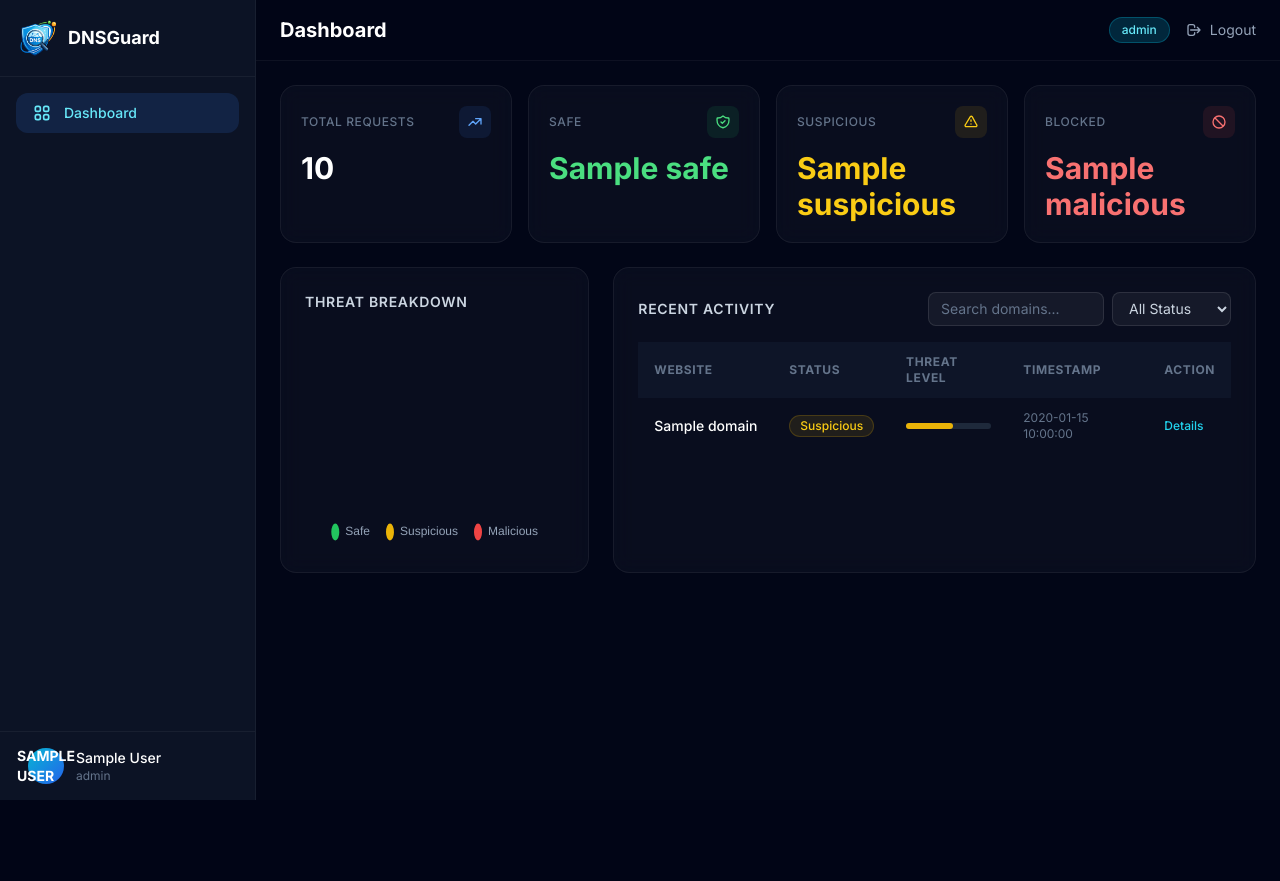
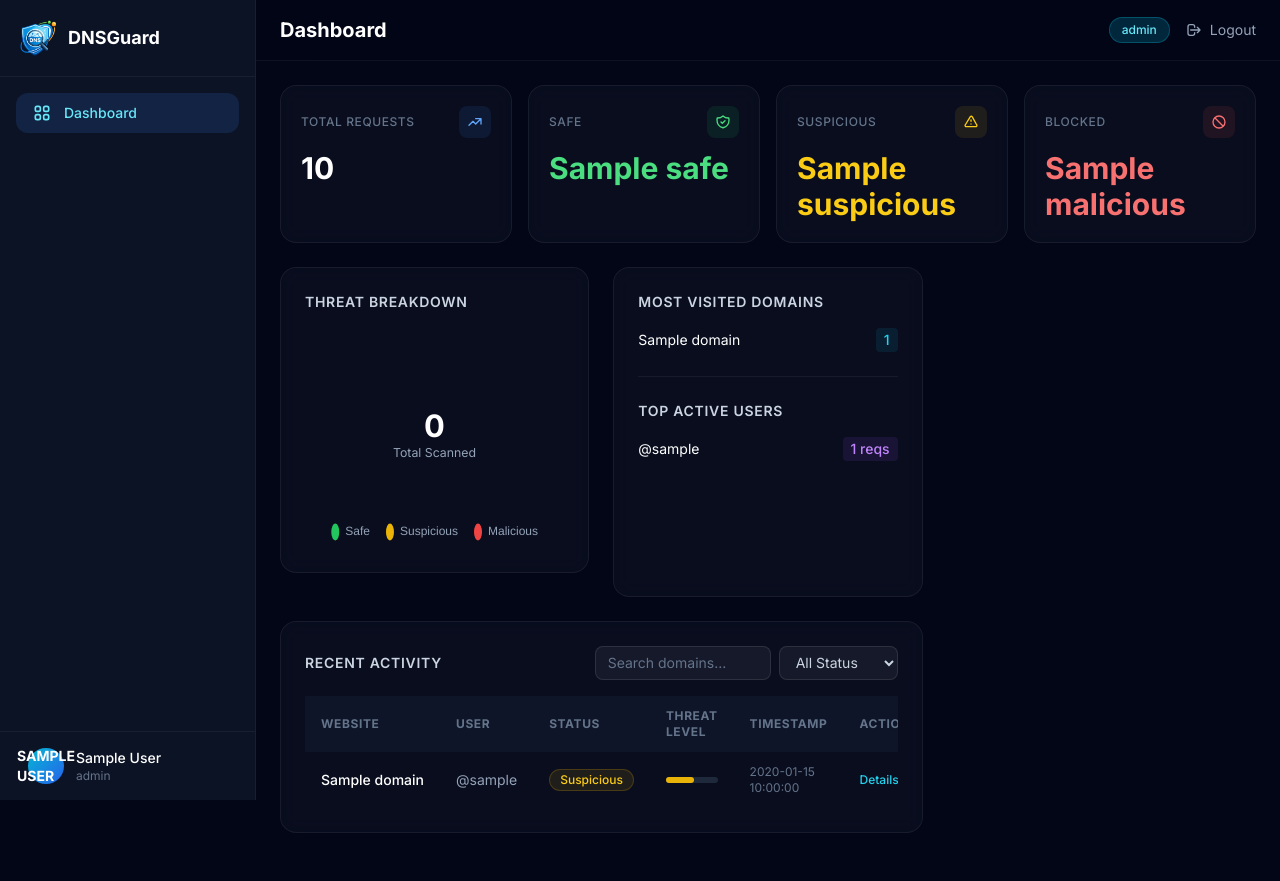
Before and after one commit to jestewrr/DNSGuard, a Flask app: template backend/templates/dashboard.html in a window 1280 px wide. Before the commit the page ends 800 px from the top, so only its background shows below. Run offline with Flask 3, Linux system fonts and the light colour scheme; the template is opened without the code that fills it: most values are stand-ins (such as "Sample title", 1, 10 or a date in 2020); some libraries are stand-ins or nearby versions.

Commit message:
Add Global Analytics and improved Threat Breakdown details

```diff
--- a/backend/app.py
+++ b/backend/app.py
@@ -1,7 +1,7 @@
 from flask import Flask, request, jsonify, render_template, session, redirect, url_for, flash
 from functools import wraps
 from database import (
-    init_db, log_request, get_recent_logs, get_log_stats,
+    init_db, log_request, get_recent_logs, get_log_stats, get_global_analytics,
     verify_user, get_user_by_id, create_user, get_all_users, update_user, delete_user,
     update_last_login, reclassify_log,
     get_blacklist, get_whitelist, add_to_blacklist, remove_from_blacklist,
@@ -215,16 +215,19 @@
     role = session.get('role')
 
     # RBAC: Viewer sees only own logs
+    analytics = None
     if role == 'Viewer/User':
         logs = get_recent_logs(user_id=user_id)
         stats = get_log_stats(user_id=user_id)
     else:
         logs = get_recent_logs()
         stats = get_log_stats()
+        analytics = get_global_analytics()
 
     return render_template('dashboard.html',
         logs=logs,
         stats=stats,
+        analytics=analytics,
         role=role,
         username=session.get('username'),
         full_name=session.get('full_name', session.get('username'))
@@ -348,7 +351,7 @@
     if new_status not in ('Safe', 'Suspicious', 'Malicious'):
         flash('Invalid status.', 'error')
         return redirect(url_for('dashboard'))
-    reclassify_log(log_id, new_status)
+    reclassify_log(log_id, new_status, session.get('username'))
     flash(f'Log #{log_id} reclassified as {new_status}.', 'success')
     return redirect(url_for('dashboard'))
 
--- a/backend/templates/dashboard.html
+++ b/backend/templates/dashboard.html
@@ -159,6 +159,38 @@
                         <canvas id="threatChart"></canvas>
                     </div>
                 </div>
+
+                <!-- Global Analytics Blocks -->
+                {% if analytics %}
+                <div class="glass rounded-2xl p-6 lg:col-span-1 flex flex-col gap-6" style="grid-row: span 2;">
+                    <div>
+                        <h3 class="text-sm font-semibold text-slate-300 mb-4 uppercase tracking-wider">Most Visited Domains</h3>
+                        <ul class="space-y-3">
+                            {% for d in analytics.top_domains %}
+                            <li class="flex items-center justify-between text-sm">
+                                <span class="text-white truncate" title="{{ d.domain }}">{{ d.domain }}</span>
+                                <span class="text-cyan-400 font-medium bg-cyan-500/10 px-2 py-0.5 rounded">{{ d.count }}</span>
+                            </li>
+                            {% else %}
+                            <li class="text-slate-500 text-sm">No data available.</li>
+                            {% endfor %}
+                        </ul>
+                    </div>
+                    <div class="border-t border-white/5 pt-6">
+                        <h3 class="text-sm font-semibold text-slate-300 mb-4 uppercase tracking-wider">Top Active Users</h3>
+                        <ul class="space-y-3">
+                            {% for u in analytics.top_users %}
+                            <li class="flex items-center justify-between text-sm">
+                                <span class="text-white">@{{ u.username }}</span>
+                                <span class="text-purple-400 font-medium bg-purple-500/10 px-2 py-0.5 rounded">{{ u.count }} reqs</span>
+                            </li>
+                            {% else %}
+                            <li class="text-slate-500 text-sm">No data available.</li>
+                            {% endfor %}
+                        </ul>
+                    </div>
+                </div>
+                {% endif %}
                 {% endif %}
 
                 <!-- Recent Activity Table -->
@@ -182,6 +214,9 @@
                             <thead class="sticky top-0 bg-slate-900/90 backdrop-blur">
                                 <tr class="text-left text-slate-500 text-xs uppercase tracking-wider">
                                     <th class="px-4 py-3">Website</th>
+                                    {% if role != 'Viewer/User' %}
+                                    <th class="px-4 py-3 hidden sm:table-cell">User</th>
+                                    {% endif %}
                                     <th class="px-4 py-3">Status</th>
                                     <th class="px-4 py-3 hidden md:table-cell">Threat Level</th>
                                     <th class="px-4 py-3 hidden sm:table-cell">Timestamp</th>
@@ -192,8 +227,17 @@
                                 {% for log in logs %}
                                 <tr class="hover:bg-white/[0.02] transition cursor-pointer" data-status="{{ log.status }}" data-breakdown='{{ log.breakdown | tojson | forceescape if log.breakdown else "{}" }}'>
                                     <td class="px-4 py-3">
-                                        <div class="font-medium text-white truncate max-w-[200px]" title="{{ log.url }}">{{ log.domain }}</div>
+                                        <div class="font-medium text-white truncate max-w-[200px]" title="{{ log.url }}">{{ log.domain }}
+                                        {% if log.breakdown and log.breakdown.get('reclassified_by_analyst') %}
+                                            <span title="Reclassified by Analyst" class="ml-1 text-[10px] bg-blue-500/20 text-blue-300 px-1.5 py-0.5 rounded-full border border-blue-500/30">Edited</span>
+                                        {% endif %}
+                                        </div>
                                     </td>
+                                    {% if role != 'Viewer/User' %}
+                                    <td class="px-4 py-3 hidden sm:table-cell text-slate-400">
+                                        {% if log.username %}@{{ log.username }}{% else %}<span class="text-slate-600">Guest/Unknown</span>{% endif %}
+                                    </td>
+                                    {% endif %}
                                     <td class="px-4 py-3">
                                         {% if log.status == 'Safe' %}
                                         <span class="inline-flex items-center px-2.5 py-0.5 rounded-full text-xs font-medium bg-green-500/10 text-green-400 border border-green-500/20">Safe</span>
@@ -212,7 +256,7 @@
                                         <div class="w-full bg-slate-800 rounded-full h-1.5"><div class="bg-red-500 h-1.5 rounded-full" style="width:90%"></div></div>
                                         {% endif %}
                                     </td>
-                                    <td class="px-4 py-3 hidden sm:table-cell text-slate-500 text-xs">{{ log.timestamp }}</td>
+                                    <td class="px-4 py-3 hidden sm:table-cell text-slate-500 text-xs">{{ log.timestamp.split('.')[0] if log.timestamp is string else log.timestamp }}</td>
                                     <td class="px-4 py-3">
                                         <div class="flex items-center gap-2">
                                             <button onclick="showBreakdown(this.closest('tr'))" class="text-cyan-400 hover:text-cyan-300 text-xs font-medium">Details</button>
@@ -284,7 +328,37 @@
                     borderRadius: 4
                 }]
             },
-            options: { responsive: true, maintainAspectRatio: false, cutout: '70%', plugins: { legend: { position: 'bottom', labels: { color: '#94a3b8', padding: 16, usePointStyle: true, pointStyleWidth: 8 } } } }
+            options: { responsive: true, maintainAspectRatio: false, cutout: '70%', plugins: { legend: { position: 'bottom', labels: { color: '#94a3b8', padding: 16, usePointStyle: true, pointStyleWidth: 8 } } } },
+            plugins: [{
+                id: 'textCenter',
+                beforeDraw: function(chart) {
+                    var width = chart.width,
+                        height = chart.height,
+                        ctx = chart.ctx;
+
+                    ctx.restore();
+                    var fontSize = (height / 114).toFixed(2);
+                    ctx.font = "bold " + fontSize + "em Inter";
+                    ctx.textBaseline = "middle";
+                    ctx.fillStyle = "#ffffff";
+
+                    var total = (parseInt(d.dataset.safe)||0) + (parseInt(d.dataset.suspicious)||0) + (parseInt(d.dataset.malicious)||0);
+                    var text = total.toString(),
+                        textX = Math.round((width - ctx.measureText(text).width) / 2),
+                        textY = height / 2 - 10;
+
+                    ctx.fillText(text, textX, textY);
+
+                    ctx.font = "normal " + (fontSize/2.5).toFixed(2) + "em Inter";
+                    ctx.fillStyle = "#94a3b8";
+                    var text2 = "Total Scanned",
+                        text2X = Math.round((width - ctx.measureText(text2).width) / 2),
+                        text2Y = height / 2 + 15;
+                    ctx.fillText(text2, text2X, text2Y);
+
+                    ctx.save();
+                }
+            }]
         });
     }
 
@@ -330,12 +404,15 @@
         }
 
         let html = `<div class="p-4 rounded-xl border ${alertClass} mb-5 text-sm">${explanation}</div><div class="space-y-2">`;
-        const labels = {url_monitoring:'URL Monitoring',blacklist:'Blacklist Check',pattern:'Pattern Analysis',reputation:'Reputation Analysis',dns:'DNS Verification',ad_detection:'Ad/Popup Detection'};
+        const labels = {url_monitoring:'URL Monitoring',blacklist:'Blacklist Check',pattern:'Pattern Analysis',reputation:'Reputation Analysis',dns:'DNS Verification',ad_detection:'Ad/Popup Detection',reclassified_by_analyst:'Analyst Note'};
         for (let [k,v] of Object.entries(bd)) {
             const fail = String(v).includes('Failed') || v === 'Malicious' || v === 'Suspicious';
-            html += `<div class="flex items-center justify-between p-3 rounded-xl ${fail?'bg-red-500/5 border border-red-500/10':'bg-green-500/5 border border-green-500/10'}">
+            const badgeClass = (k === 'reclassified_by_analyst') ? 'bg-blue-500/20 text-blue-400' : (fail ? 'bg-red-500/20 text-red-400' : 'bg-green-500/20 text-green-400');
+            const badgeText = (k === 'reclassified_by_analyst') ? 'Override' : (fail ? 'Alert' : 'Passed');
+            const bgClass = (k === 'reclassified_by_analyst') ? 'bg-blue-500/5 border border-blue-500/10' : (fail ? 'bg-red-500/5 border border-red-500/10' : 'bg-green-500/5 border border-green-500/10');
+            html += `<div class="flex items-center justify-between p-3 rounded-xl ${bgClass}">
                 <div><p class="text-xs font-semibold text-slate-300 uppercase tracking-wider">${labels[k]||k.replace(/_/g,' ').toUpperCase()}</p><p class="text-xs text-slate-500 mt-0.5">${v}</p></div>
-                <span class="text-xs font-medium px-2.5 py-1 rounded-full ${fail?'bg-red-500/20 text-red-400':'bg-green-500/20 text-green-400'}">${fail?'Alert':'Passed'}</span>
+                <span class="text-xs font-medium px-2.5 py-1 rounded-full ${badgeClass}">${badgeText}</span>
             </div>`;
         }
         html += '</div>';
```
Also changed, not shown: backend/analyzer.py (+13 -13 lines), backend/database.py (+53 -4 lines).
